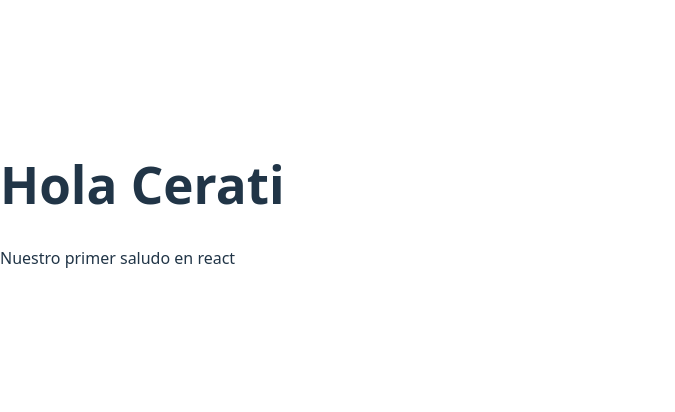
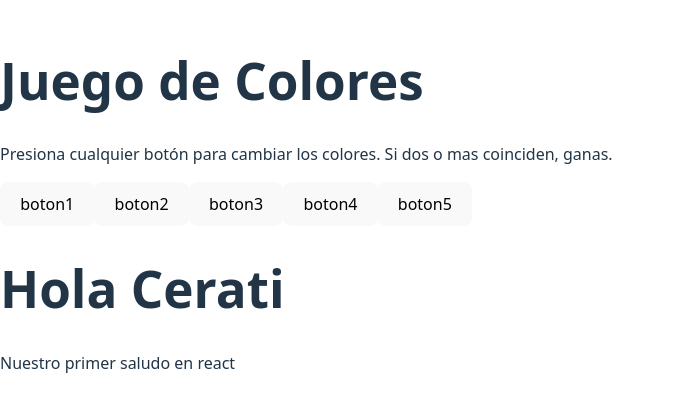
Before and after one commit to lucianochimale8/pw_tp4_grupo5, a React (Vite) app: page / in a window 1280 px wide. Shown: the part 196-608 px from the top of the page, without its empty margins (0-675 px from the left). Built offline with nearby package versions, Linux system fonts and the light colour scheme.

Commit message:
Lograr mostrar botones en pantalla, no se muestran los colores, pero es un gran avance -Aban Selene

```diff
--- a/src/App.jsx
+++ b/src/App.jsx
@@ -7,6 +7,7 @@
 
   return (
     <div className="min-h-screen flex justify-center items-center bg-gray-100">
+      <Colores />
       <Saludo nombre={nombre} />
     </div>
   );
--- a/src/assets/components/Colores.jsx
+++ b/src/assets/components/Colores.jsx
@@ -5,19 +5,16 @@
     const colores = ['rojo', 'azul', 'verde', 'amarillo', 'morado'];
 
     const [colorDeBotones, setColorDeBotones] = useState(colores);
-  const [mensaje,setMensaje] = useState("");
 
     const manejarClickEnElBoton = () => {
+    const nuevosColores = colorDeBotonones.map(() => {
 
-       const nuevosColores = colorDeBotones.map(
-      () => colores[Math.floor(Math.random() * colores.length)]
-    );
-    // setColorDeBotones(nuevosColores);
-        // const nuevosColores = [...colorDeBotones];
+        const indiceAleatorio = Math.floor(Math.random() * colores.length);
+        return colores[indiceAleatorio];
 
-        setColorDeBotones(nuevosColores.reverse());
+    });
 
-
+    setColorDeBotones(nuevosColores);
     }
 
     return(
@@ -26,13 +23,13 @@
             <p>Presiona cualquier botón para cambiar los colores. Si dos o mas coinciden, ganas.</p>
         <div>
             {colorDeBotones.map((color, index) => (
-                <botton
+                <button
                 key={index}
                 onClick={manejarClickEnElBoton}
                 style={{backgroundColor: color}}
                 >
                     boton{index+1}
-                </botton>
+                </button>
             ))}
         </div>
         </div>
--- a/src/main.jsx
+++ b/src/main.jsx
@@ -3,9 +3,11 @@
 import { createRoot } from 'react-dom/client'
 import './index.css'
 import Saludo from './assets/components/Saludo.jsx'
+import Colores from './assets/components/Colores.jsx'
 
 createRoot(document.getElementById('root')).render(
   <StrictMode>
+    <Colores/>
     <Saludo nombre="Cerati" />
   </StrictMode>,
 )
```
